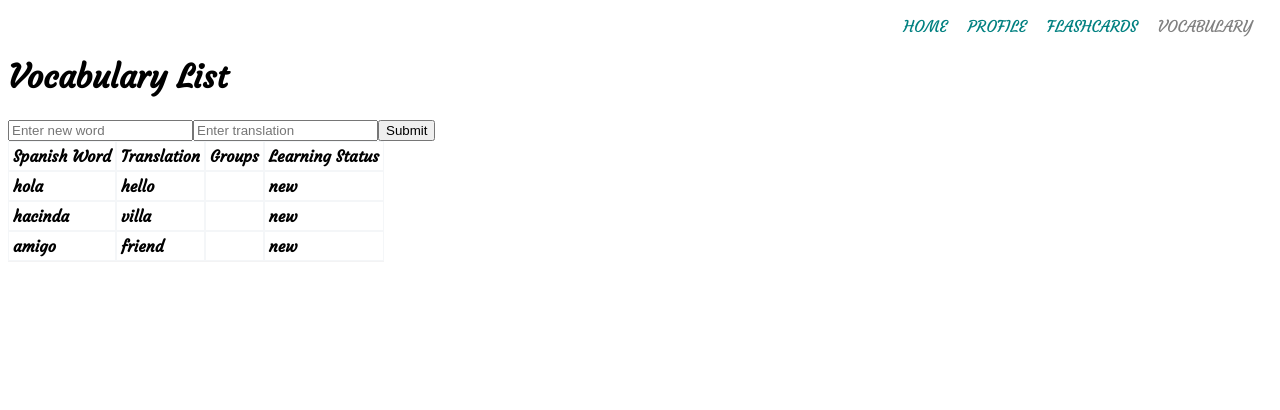
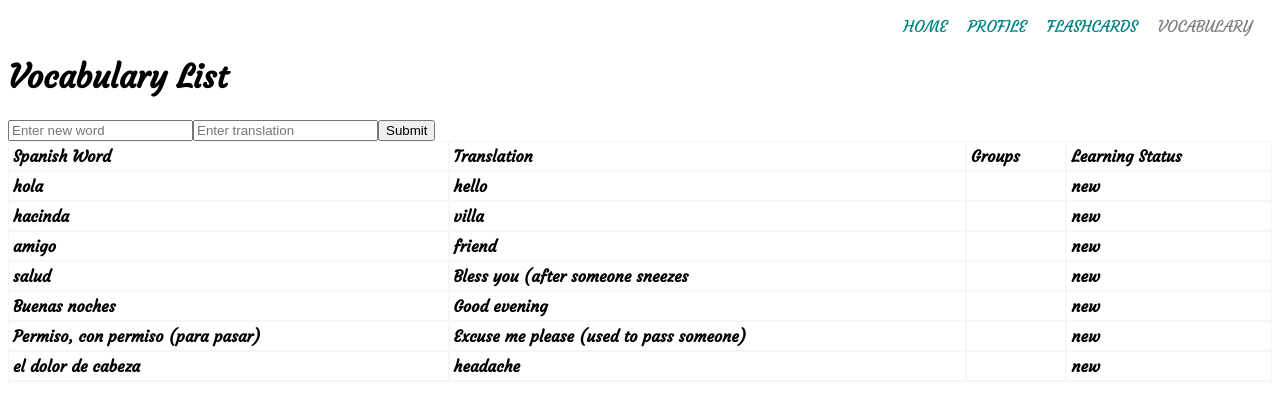
Before and after one commit to chatter-ladder/client, a React (Create React App) app: page /vocabulary in a window 1280 px wide. Shown: the top 410 px of the page. Built offline with nearby package versions, Linux system fonts and the light colour scheme.

Commit message:
Added Table Container with max-width

```diff
--- a/src/components/UI/Table/Table.js
+++ b/src/components/UI/Table/Table.js
@@ -8,6 +8,7 @@ class Table extends Component {
   renderHeadingRow = (content) => {
     return (
       <Cell
+        key={content}
         content={content}
         header={true}
       />
@@ -41,10 +42,12 @@ class Table extends Component {
     );
 
     return (
-      <table className={classes.Table}>
-        <thead>{headingRows}</thead>
-        <tbody>{bodyRows}</tbody>
-      </table>
+      <div className={classes.Container}>
+        <table className={classes.Table}>
+          <thead>{headingRows}</thead>
+          <tbody>{bodyRows}</tbody>
+        </table>
+      </div>
     );
   }
 }
--- a/src/components/UI/Table/Table.module.css
+++ b/src/components/UI/Table/Table.module.css
@@ -1,5 +1,10 @@
+.Container {
+  max-width: 100vw;
+}
+
 .Table {
   border-spacing: 0px;
   background: #fff;
   box-shadow: 0 1px 0 0 rgba(22, 29, 37, 0.05);
+  width: 100%;
 }
--- a/src/containers/pages/Vocabulary/Vocabulary.js
+++ b/src/containers/pages/Vocabulary/Vocabulary.js
@@ -30,6 +30,30 @@ class Vocabulary extends Component {
         'friend',
         '',
         'new'
+      ],
+      [
+        'salud',
+        'Bless you (after someone sneezes',
+        '',
+        'new'
+      ],
+      [
+        'Buenas noches',
+        'Good evening',
+        '',
+        'new'
+      ],
+      [
+        'Permiso, con permiso (para pasar)',
+        'Excuse me please (used to pass someone)',
+        '',
+        'new'
+      ],
+      [
+        'el dolor de cabeza',
+        'headache',
+        '',
+        'new'
       ]
     ]
 
```
